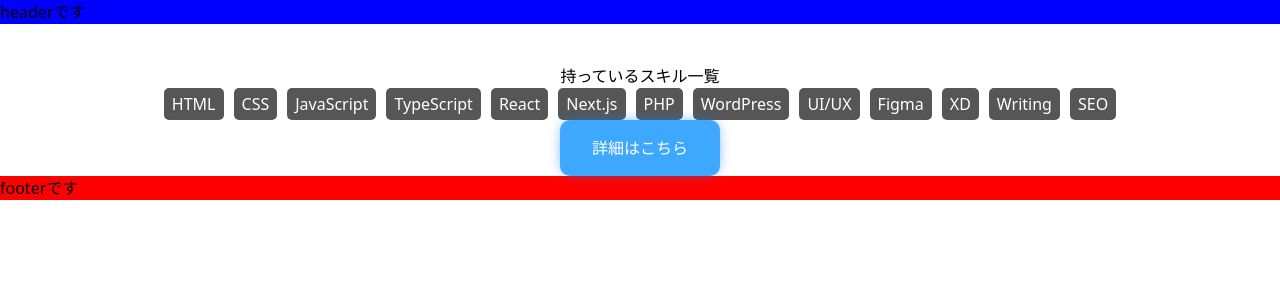
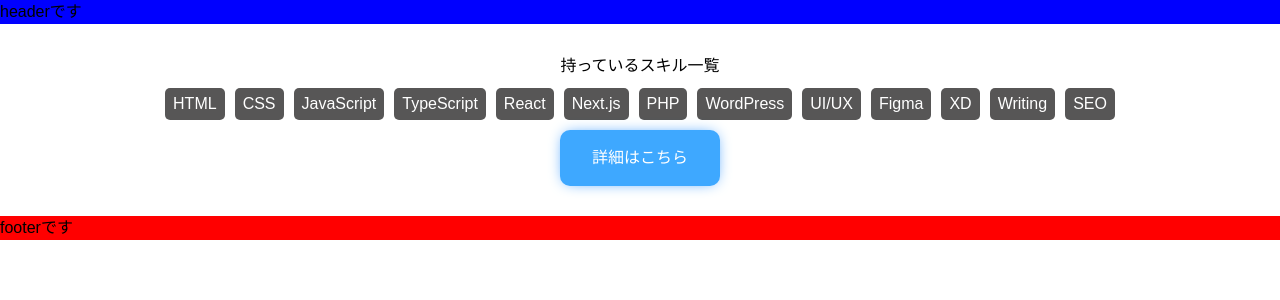
Before and after one commit to toono-f/template-nextjs-static-generator, a Next.js app: page / in a window 1280 px wide. Shown: the top 300 px of the page. Built offline with nearby package versions, Linux system fonts and the light colour scheme.

Commit message:
tailwindcssの設定修正

```diff
--- a/package.json
+++ b/package.json
@@ -8,7 +8,8 @@
     "start": "next start",
     "lint": "next lint",
     "storybook": "start-storybook -p 6006",
-    "build-storybook": "build-storybook"
+    "build-storybook": "build-storybook",
+    "tailwind-config-viewer": "tailwind-config-viewer -o"
   },
   "dependencies": {
     "next": "12.3.0",
@@ -51,6 +52,7 @@
     "stylelint-config-recommended-scss": "^7.0.0",
     "stylelint-prettier": "^2.0.0",
     "stylelint-scss": "^4.3.0",
+    "tailwind-config-viewer": "^1.7.2",
     "tailwindcss": "^3.1.8",
     "typescript": "4.8.3"
   }
--- a/src/components/templates/Top/index.tsx
+++ b/src/components/templates/Top/index.tsx
@@ -4,7 +4,7 @@ import { Skills } from "@/data/skills";
 
 export const Top = () => {
   return (
-    <div className="text-center mt-10">
+    <div className="text-center flex flex-col items-center gap-10 my-30 sp:my-10">
       <p>持っているスキル一覧</p>
       <List data={Skills} />
       <Button href="/">詳細はこちら</Button>
--- a/tailwind.config.js
+++ b/tailwind.config.js
@@ -1,8 +1,48 @@
 /** @type {import('tailwindcss').Config} */
+const object = (limit, base = 16) => {
+  return {
+    ...[...Array(limit + 1)].reduce((object, _, index) => {
+      object[`${index}`] = `${index / base}rem`;
+      return object;
+    }, {}),
+  };
+};
+
 module.exports = {
   content: ["./src/pages/**/*.{js,ts,jsx,tsx}", "./src/components/**/*.{js,ts,jsx,tsx}"],
   theme: {
-    extend: {},
+    spacing: object(200),
+    colors: {
+      default: "#1a1a1a",
+      white: "#ffffff",
+      black: "#000000",
+    },
+    fontFamily: {
+      sans: ["ヒラギノ角ゴ ProN W3", "Hiragino Kaku Gothic ProN", "游ゴシック体", "YuGothic", "游ゴシック", "Yu Gothic", "sans-serif"],
+    },
+    fontSize: object(80),
+    fontWeight: {
+      bold: 700,
+      semibold: 600,
+      medium: 500,
+      normal: 400,
+      light: 300,
+    },
+    lineHeight: {
+      xl: 2,
+      lg: 1.8,
+      md: 1.5,
+      sm: 1.2,
+      xs: 1,
+    },
+    extend: {
+      screens: {
+        pc: { raw: "all and (max-width: 1365px)" },
+        tb: { raw: "only screen and (max-width: 1023px)" },
+        sp: { raw: "only screen and (max-width: 767px)" },
+        print: { raw: "print" },
+      },
+    },
   },
   plugins: [],
 };
```
Also changed, not shown: 1 other file (tests, documents, lock files or other folders).
